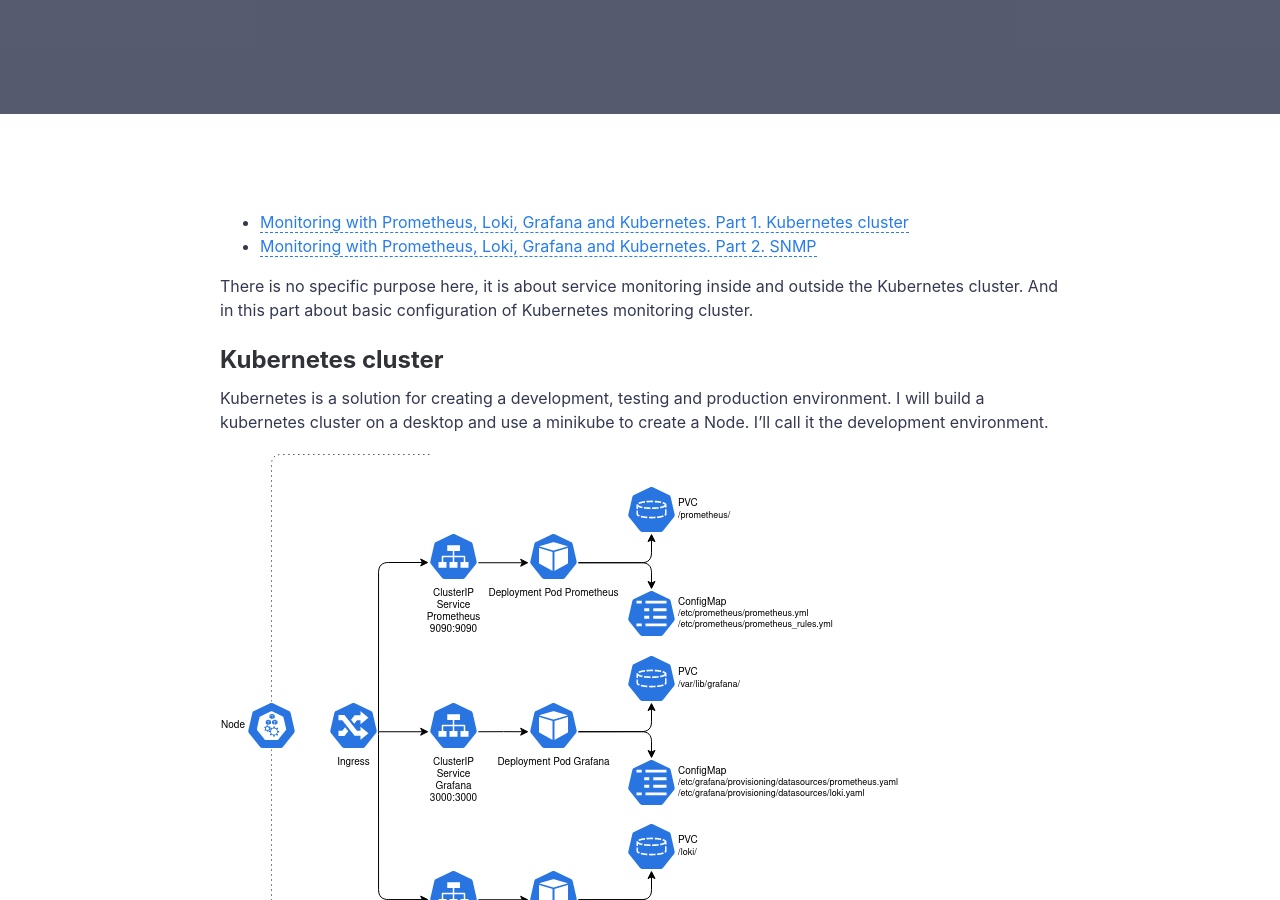
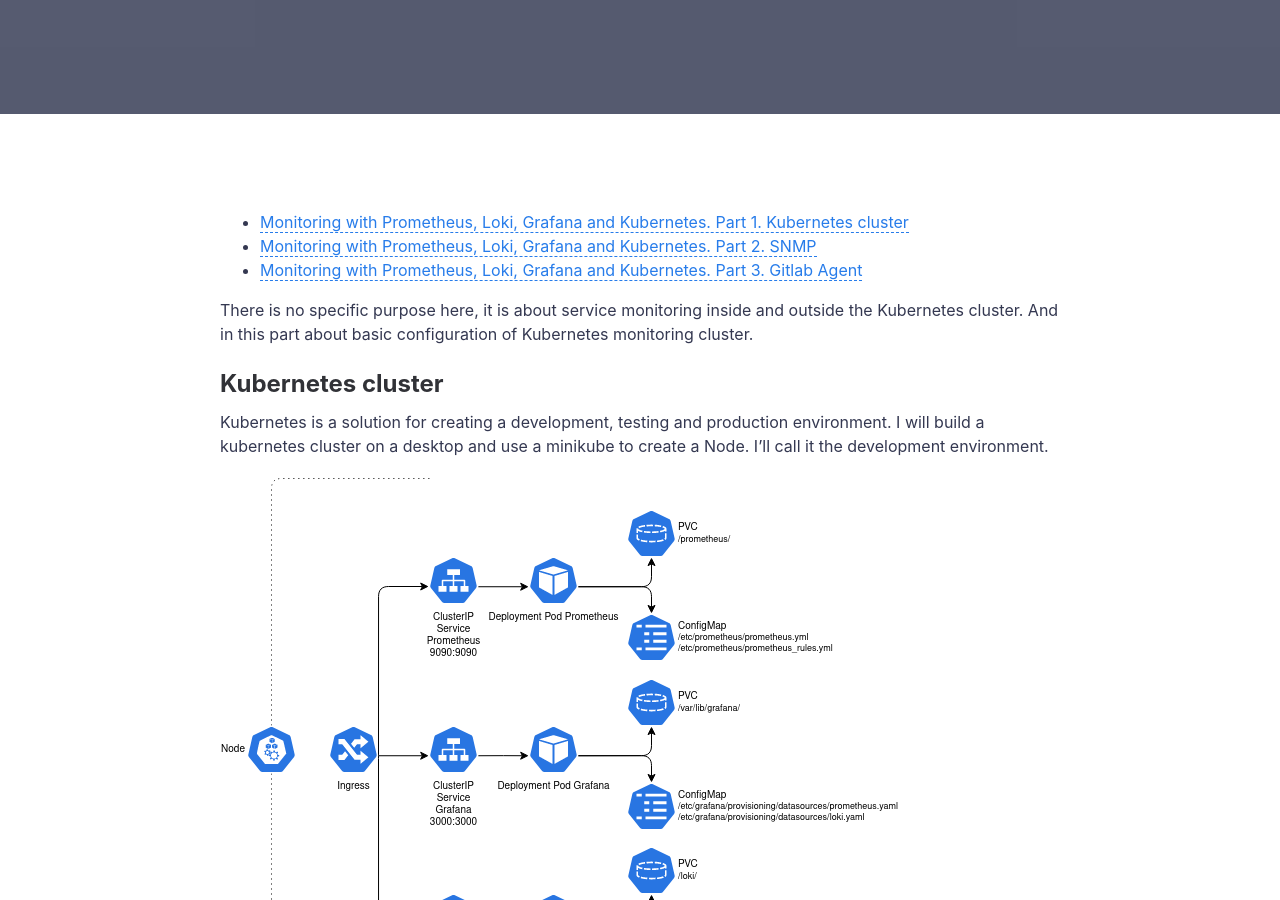
Before and after one commit to timeforplanb123/timeforplanb123.github.io, a Jekyll site: the page built from _posts/2023-02-19-k8s-monitoring-part-one-k8s-cluster.md, in a window 1280 px wide and 900 px high, scrolled down 462 px. Built offline with Jekyll 4.4.1, drawn with Linux system fonts in a browser that asks for light colours; comment, search, counter and statistics services are not loaded.

Commit message:
Update 2023-02-19-k8s-monitoring-part-one-k8s-cluster.md

```diff
--- a/_posts/2023-02-19-k8s-monitoring-part-one-k8s-cluster.md
+++ b/_posts/2023-02-19-k8s-monitoring-part-one-k8s-cluster.md
@@ -8,6 +8,7 @@ tags: [ grafana, prometheus, loki, kubernetes, notes, linux ]
 ---
 - [Monitoring with Prometheus, Loki, Grafana and Kubernetes. Part 1. Kubernetes cluster](https://timeforplanb123.github.io/k8s-monitoring-part-one-k8s-cluster/)
 - [Monitoring with Prometheus, Loki, Grafana and Kubernetes. Part 2. SNMP](https://timeforplanb123.github.io/k8s-monitoring-part-two-snmp/)
+- [Monitoring with Prometheus, Loki, Grafana and Kubernetes. Part 3. Gitlab Agent](https://timeforplanb123.github.io/k8s-monitoring-part-three-gitlab-agent/)
 
 There is no specific purpose here, it is about service monitoring inside and outside the Kubernetes cluster. And in this part about basic configuration of Kubernetes monitoring cluster.
 
```
